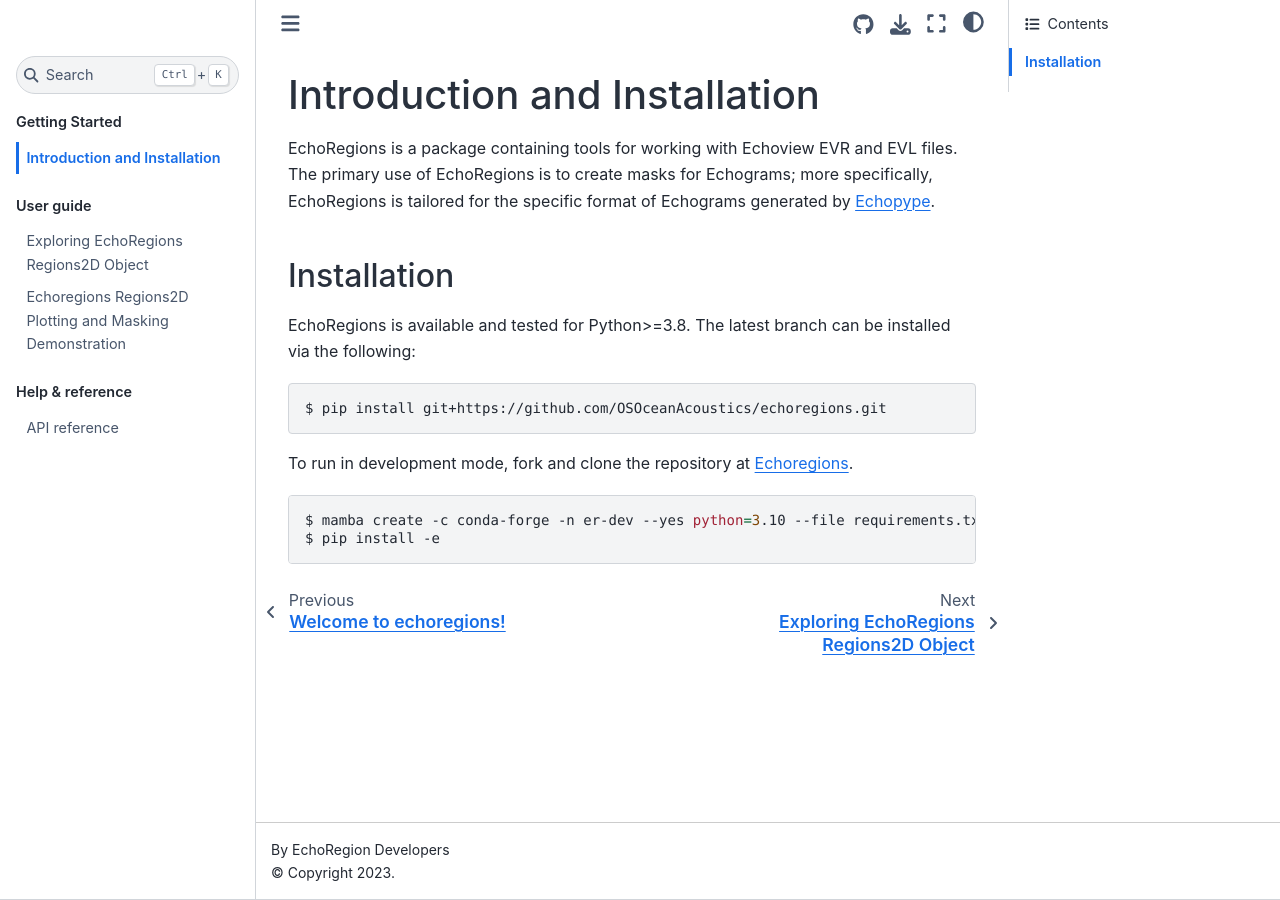
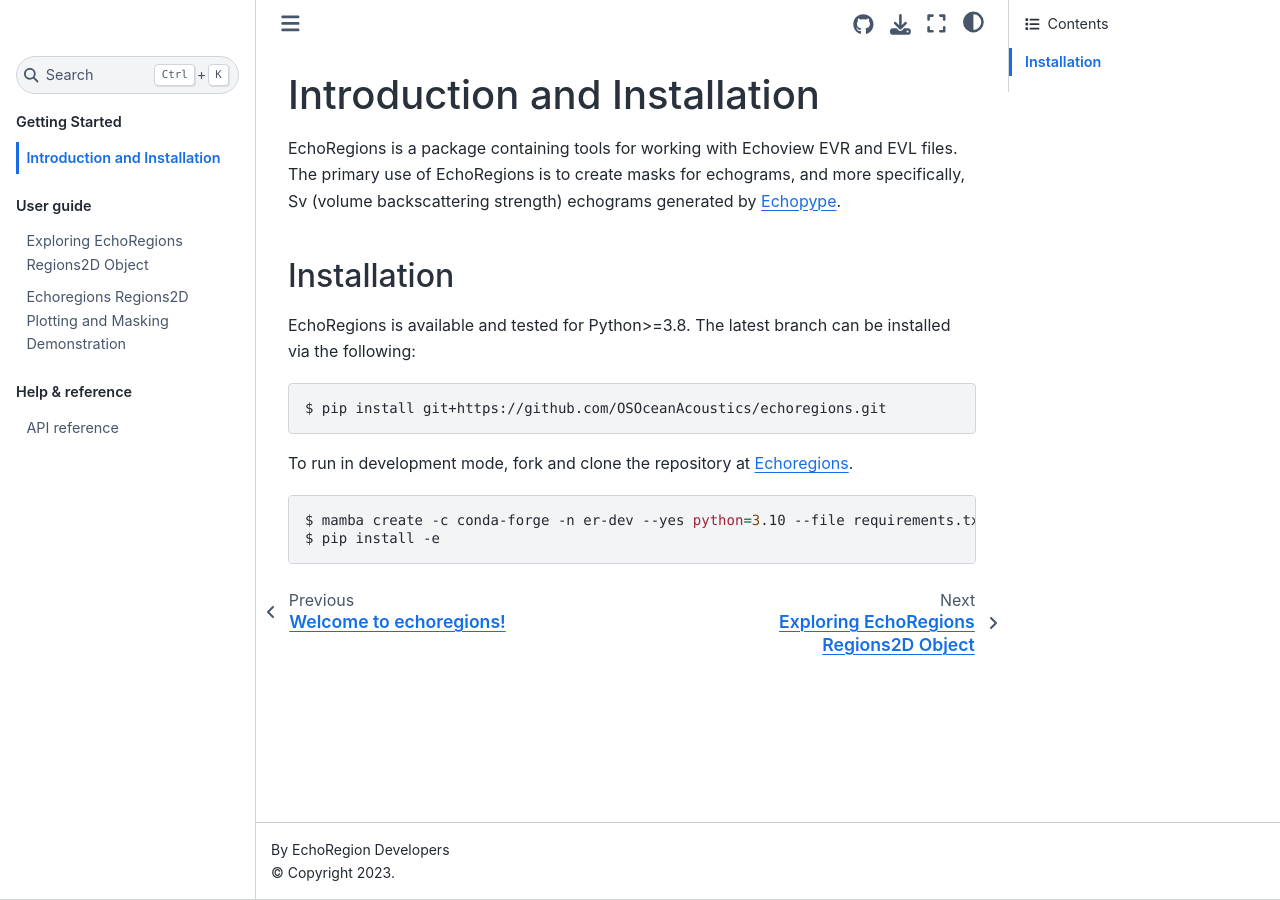
Before and after one commit to OSOceanAcoustics/echoregions, a Jupyter Book: the page built from docs/source/installation.rst, in a window 1280 px wide. Built offline with Jupyter Book 1.0.4 settings and Sphinx 7.4.7 and the Sphinx Book theme 1.1.4, drawn with Linux system fonts in a browser that asks for light colours; pages that are not in the unit, such as notebooks, are missing from menus.

Commit message:
address wu-jung suggestion
* update installation.rst to match wu-jung suggestion

```diff
--- a/docs/source/installation.rst
+++ b/docs/source/installation.rst
@@ -2,8 +2,7 @@
 =============================
 
 EchoRegions is a package containing tools for working with Echoview EVR and EVL files. The primary use
-of EchoRegions is to create masks for Echograms; more specifically, EchoRegions is tailored for the
-specific format of Echograms generated by `Echopype <https://github.com/OSOceanAcoustics/echopype>`_.
+of EchoRegions is to create masks for echograms, and more specifically, Sv (volume backscattering strength) echograms generated by `Echopype <https://github.com/OSOceanAcoustics/echopype>`_.
 
 Installation
 ------------
```
